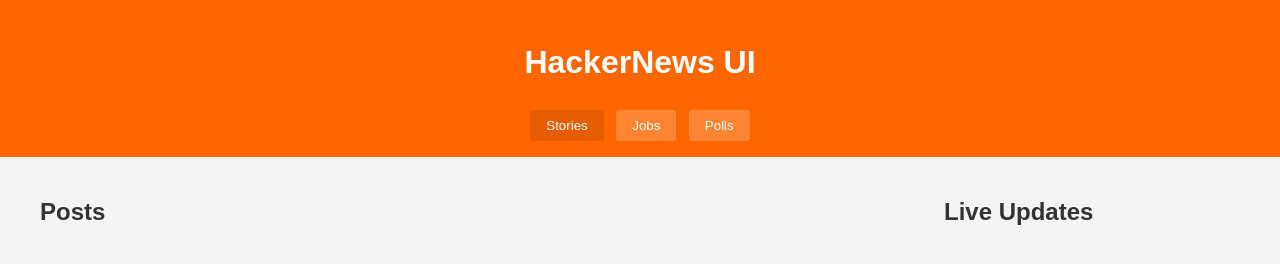
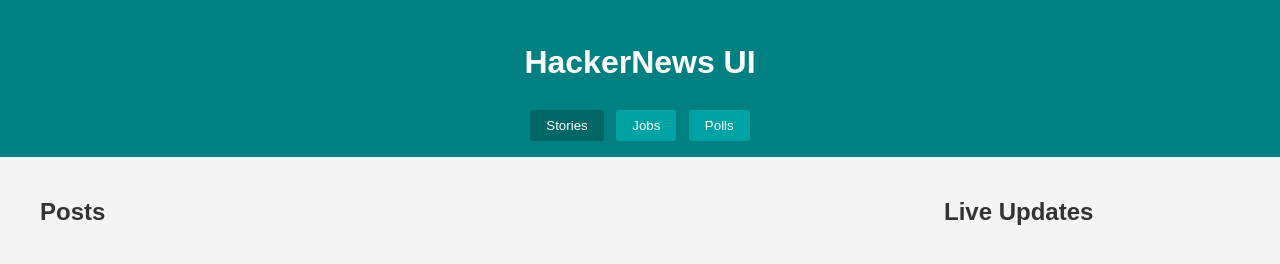
Before and after one commit to MauriceOmbewa/clonernews, a plain HTML site: page index.html in a window 1280 px wide. Drawn offline with Linux system fonts and the light colour scheme; no server answers.

```diff
--- a/styles.css
+++ b/styles.css
@@ -7,7 +7,7 @@
 }
 
 header {
-    background-color: #ff6600;
+    background-color: #008080; /* Teal */
     color: white;
     text-align: center;
     padding: 1rem;
@@ -18,7 +18,7 @@
 }
 
 .filter-btn {
-    background-color: #ff8533;
+    background-color: #00a3a3; /* Lighter Teal */
     border: none;
     color: white;
     padding: 0.5rem 1rem;
@@ -28,7 +28,7 @@
 }
 
 .filter-btn.active {
-    background-color: #e65c00;
+    background-color: #006666; /* Darker Teal */
 }
 
 .container {
@@ -78,12 +78,12 @@
     margin-top: 1rem;
     padding: 1rem;
     border-radius: 5px;
-    border-left: 3px solid #ff6600;
+    border-left: 3px solid #008080; /* Teal */
 }
 
 .nested-comment {
     margin-left: 2rem;
-    border-left-color: #ff8533;
+    border-left-color: #00a3a3; /* Lighter Teal */
 }
 
 #live-updates-list li {
```
